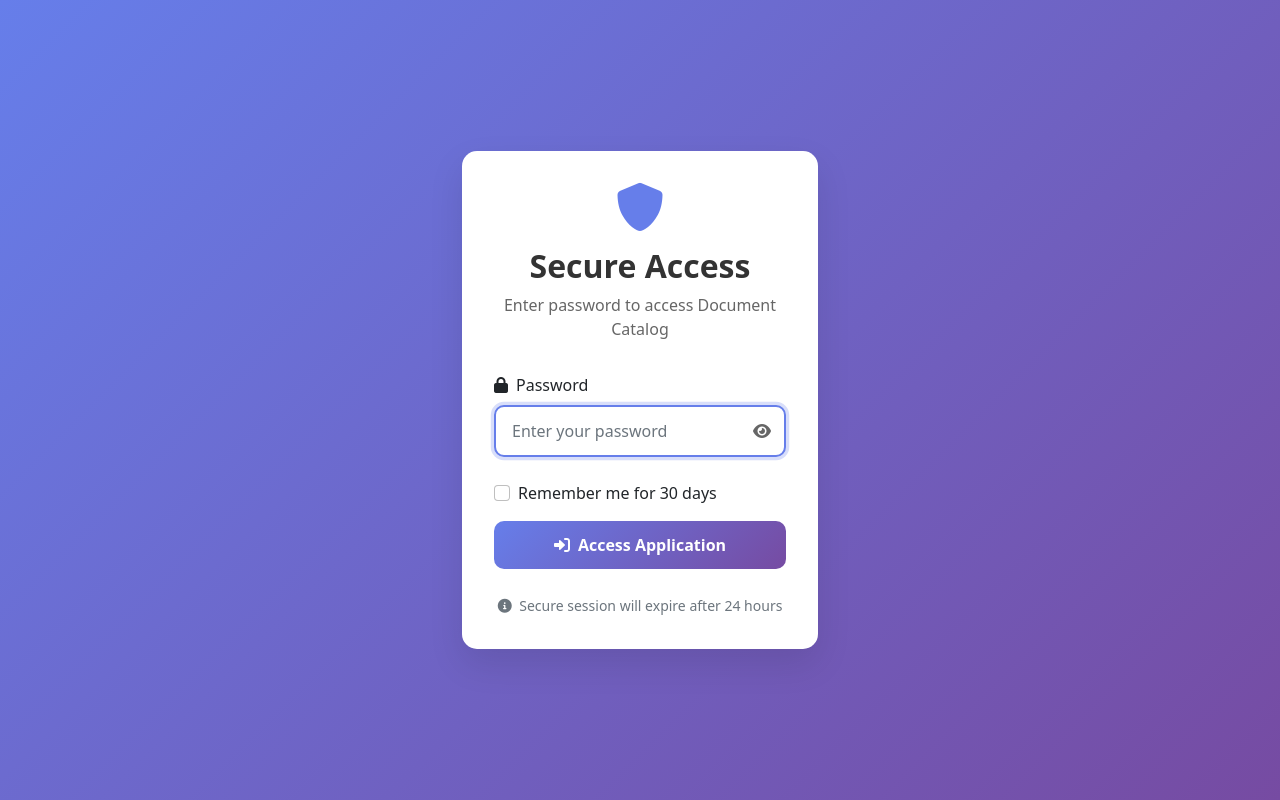
After one commit to callum-doty/pc-simple, a Python web app: template templates/login.html in a window 1280 px wide. The commit adds this page. Run offline with Jinja, Linux system fonts and the light colour scheme; the template is opened without the code that fills it, so the values that code supplies are empty.

Commit message:
password impl

```diff
--- a/requirements.txt
+++ b/requirements.txt
@@ -37,6 +37,7 @@ numpy==1.26.4
 
 # Security
 python-magic==0.4.27
+itsdangerous==2.2.0
 
 # Optional dependencies for development
 pytest==7.4.3
--- /dev/null
+++ b/templates/login.html
@@ -0,0 +1,200 @@
+<!DOCTYPE html>
+<html lang="en">
+  <head>
+    <meta charset="UTF-8" />
+    <meta name="viewport" content="width=device-width, initial-scale=1.0" />
+    <title>Login - Document Catalog</title>
+    <link
+      href="https://cdn.jsdelivr.net/npm/bootstrap@5.1.3/dist/css/bootstrap.min.css"
+      rel="stylesheet"
+    />
+    <link
+      href="https://cdnjs.cloudflare.com/ajax/libs/font-awesome/6.0.0/css/all.min.css"
+      rel="stylesheet"
+    />
+    <style>
+      body {
+        background: linear-gradient(135deg, #667eea 0%, #764ba2 100%);
+        min-height: 100vh;
+        display: flex;
+        align-items: center;
+        justify-content: center;
+      }
+      .login-card {
+        background: white;
+        border-radius: 15px;
+        box-shadow: 0 15px 35px rgba(0, 0, 0, 0.1);
+        padding: 2rem;
+        width: 100%;
+        max-width: 400px;
+      }
+      .login-header {
+        text-align: center;
+        margin-bottom: 2rem;
+      }
+      .login-header i {
+        font-size: 3rem;
+        color: #667eea;
+        margin-bottom: 1rem;
+      }
+      .login-header h2 {
+        color: #333;
+        font-weight: 600;
+        margin-bottom: 0.5rem;
+      }
+      .login-header p {
+        color: #666;
+        margin: 0;
+      }
+      .form-control {
+        border-radius: 10px;
+        border: 2px solid #e9ecef;
+        padding: 0.75rem 1rem;
+        transition: all 0.3s ease;
+      }
+      .form-control:focus {
+        border-color: #667eea;
+        box-shadow: 0 0 0 0.2rem rgba(102, 126, 234, 0.25);
+      }
+      .btn-login {
+        background: linear-gradient(135deg, #667eea 0%, #764ba2 100%);
+        border: none;
+        border-radius: 10px;
+        padding: 0.75rem 2rem;
+        font-weight: 600;
+        transition: all 0.3s ease;
+        width: 100%;
+      }
+      .btn-login:hover {
+        transform: translateY(-2px);
+        box-shadow: 0 5px 15px rgba(102, 126, 234, 0.4);
+      }
+      .alert {
+        border-radius: 10px;
+        border: none;
+      }
+      .password-toggle {
+        position: absolute;
+        right: 15px;
+        top: 50%;
+        transform: translateY(-50%);
+        cursor: pointer;
+        color: #666;
+        z-index: 10;
+      }
+      .password-input-container {
+        position: relative;
+      }
+    </style>
+  </head>
+  <body>
+    <div class="container">
+      <div class="row justify-content-center">
+        <div class="col-md-6 col-lg-4">
+          <div class="login-card">
+            <div class="login-header">
+              <i class="fas fa-shield-alt"></i>
+              <h2>Secure Access</h2>
+              <p>Enter password to access Document Catalog</p>
+            </div>
+
+            {% if error %}
+            <div class="alert alert-danger" role="alert">
+              <i class="fas fa-exclamation-triangle me-2"></i>{{ error }}
+            </div>
+            {% endif %}
+
+            <form method="post" action="/login" id="loginForm">
+              <div class="mb-4">
+                <label for="password" class="form-label">
+                  <i class="fas fa-lock me-2"></i>Password
+                </label>
+                <div class="password-input-container">
+                  <input
+                    type="password"
+                    class="form-control"
+                    id="password"
+                    name="password"
+                    required
+                    placeholder="Enter your password"
+                    autocomplete="current-password"
+                  />
+                  <i class="fas fa-eye password-toggle" id="togglePassword"></i>
+                </div>
+              </div>
+
+              <div class="mb-3">
+                <div class="form-check">
+                  <input
+                    class="form-check-input"
+                    type="checkbox"
+                    id="rememberMe"
+                    name="remember_me"
+                  />
+                  <label class="form-check-label" for="rememberMe">
+                    Remember me for 30 days
+                  </label>
+                </div>
+              </div>
+
+              <button type="submit" class="btn btn-primary btn-login">
+                <i class="fas fa-sign-in-alt me-2"></i>Access Application
+              </button>
+            </form>
+
+            <div class="text-center mt-4">
+              <small class="text-muted">
+                <i class="fas fa-info-circle me-1"></i>
+                Secure session will expire after 24 hours
+              </small>
+            </div>
+          </div>
+        </div>
+      </div>
+    </div>
+
+    <script src="https://cdn.jsdelivr.net/npm/bootstrap@5.1.3/dist/js/bootstrap.bundle.min.js"></script>
+    <script>
+      // Password visibility toggle
+      document
+        .getElementById("togglePassword")
+        .addEventListener("click", function () {
+          const passwordInput = document.getElementById("password");
+          const toggleIcon = document.getElementById("togglePassword");
+
+          if (passwordInput.type === "password") {
+            passwordInput.type = "text";
+            toggleIcon.classList.remove("fa-eye");
+            toggleIcon.classList.add("fa-eye-slash");
+          } else {
+            passwordInput.type = "password";
+            toggleIcon.classList.remove("fa-eye-slash");
+            toggleIcon.classList.add("fa-eye");
+          }
+        });
+
+      // Focus on password input when page loads
+      document.addEventListener("DOMContentLoaded", function () {
+        document.getElementById("password").focus();
+      });
+
+      // Form submission handling
+      document
+        .getElementById("loginForm")
+        .addEventListener("submit", function (e) {
+          const submitBtn = this.querySelector('button[type="submit"]');
+          const originalText = submitBtn.innerHTML;
+
+          submitBtn.innerHTML =
+            '<i class="fas fa-spinner fa-spin me-2"></i>Authenticating...';
+          submitBtn.disabled = true;
+
+          // Re-enable button after 3 seconds in case of error
+          setTimeout(() => {
+            submitBtn.innerHTML = originalText;
+            submitBtn.disabled = false;
+          }, 3000);
+        });
+    </script>
+  </body>
+</html>
```
Also changed, not shown: config.py (+21 -0 lines), docs/PASSWORD_PROTECTION.md (added, +221 -0 lines), docs/USER_GUIDE.md (added, +89 -0 lines), main.py (+113 -1 lines), services/security_service.py (+54 -1 lines), templates/base.html (+11 -0 lines).
